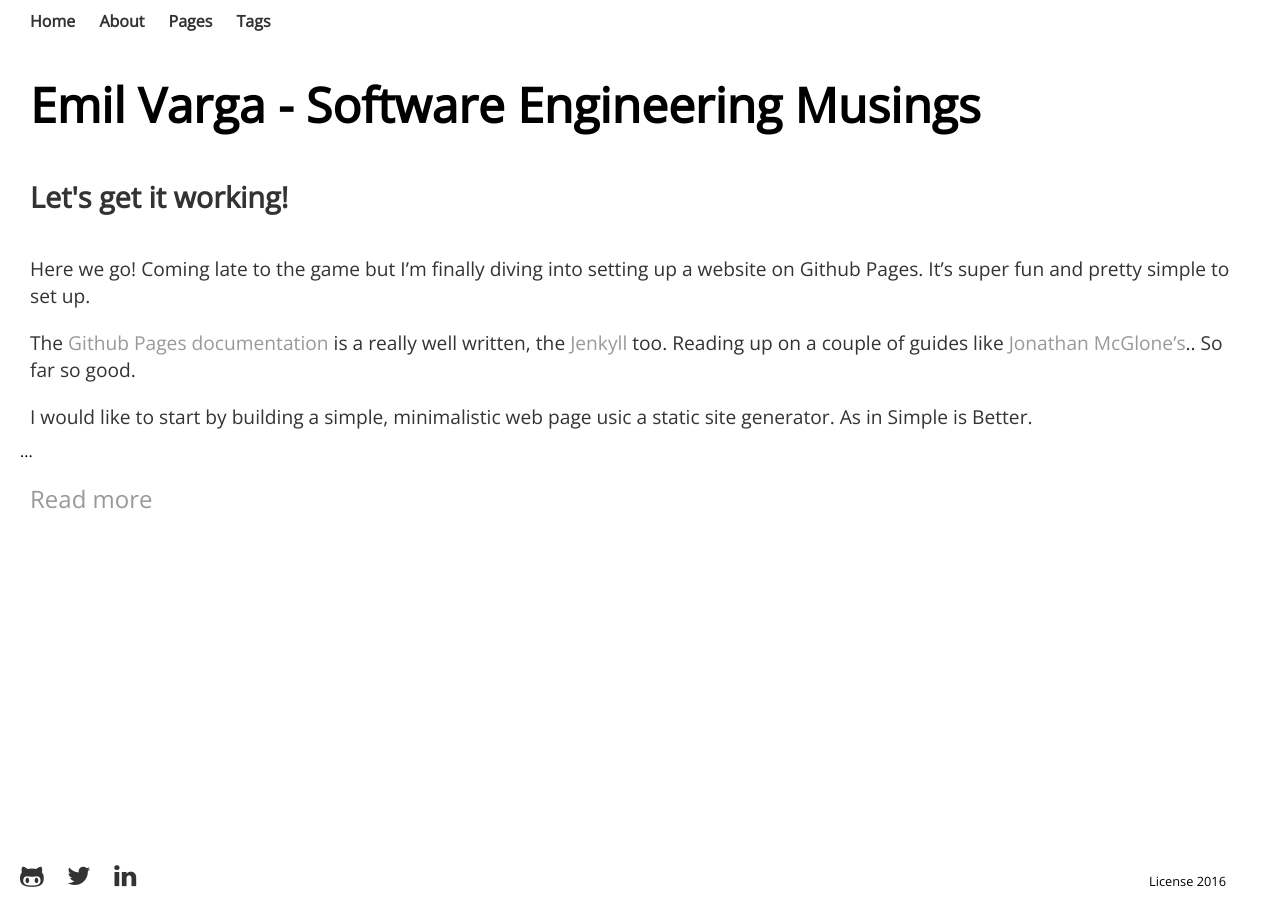
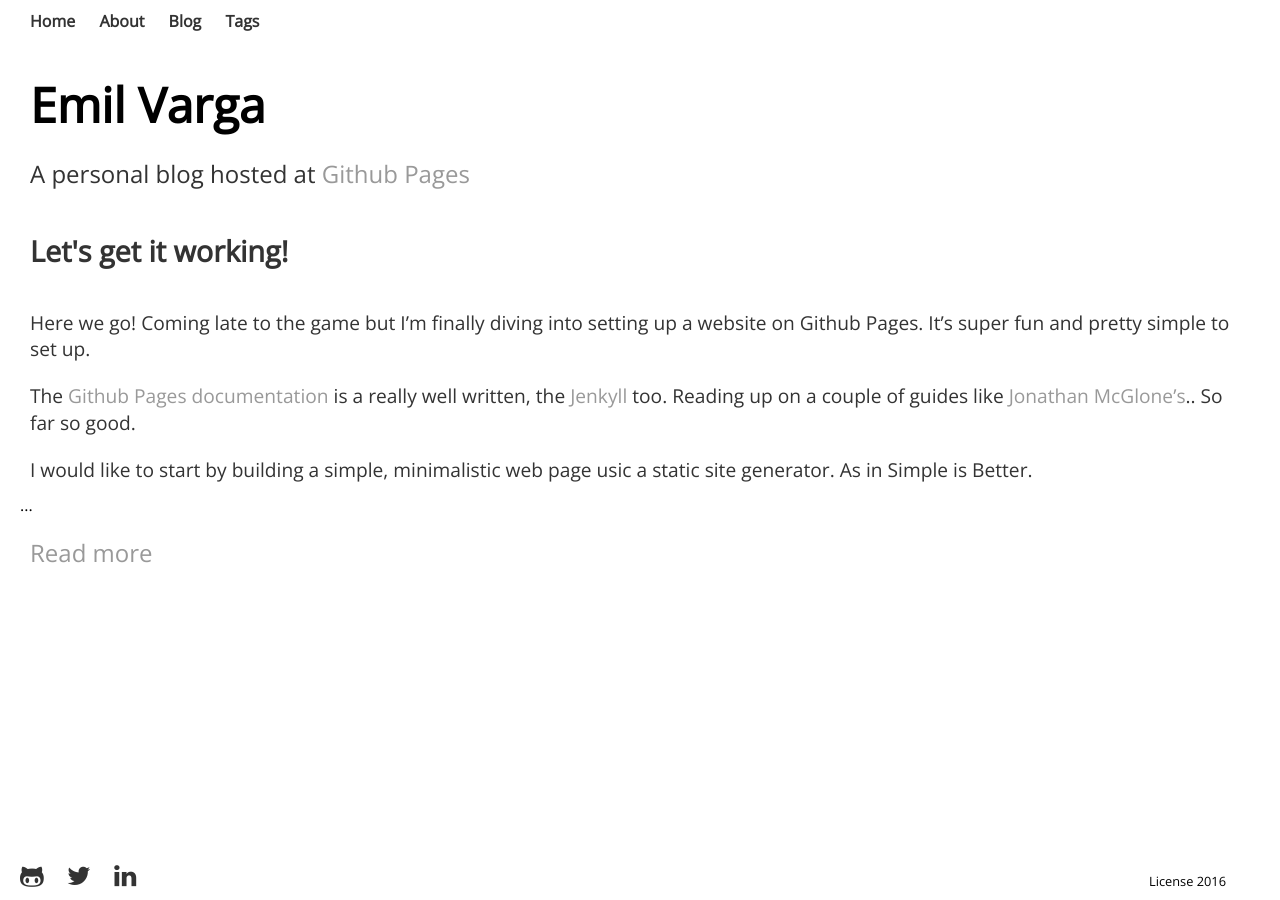
Before and after one commit to cogitor/cogitor.github.io, a Jekyll site: the page built from index.md, in a window 1280 px wide. Built offline with Jekyll 4.4.1, drawn with Linux system fonts in a browser that asks for light colours; nearby versions of some CDN libraries; some web fonts are replaced; Markdown is read by kramdown in place of the engine named in the settings; a style sheet for code colours, icons or effects is not loaded.

Commit message:
Revert "rename blog"
This reverts commit 686315e22a0343e8ed0e0b2a63031da2bab9421d.

```diff
--- a/_config.yml
+++ b/_config.yml
@@ -1,4 +1,4 @@
-title: Software Engineering Musings
+title: Emil Varga
 author:
   name: Emil Varga
   email: emil.varga (at) gmail.com
--- a/_includes/header.html
+++ b/_includes/header.html
@@ -2,7 +2,7 @@
   <ul>
     <li><a href="/">Home</a></li>
     <li><a href="/about">About</a></li>
-    <li><a href="/pages">Pages</a></li>
+    <li><a href="/blog">Blog</a></li>
     <li><a href="/tags">Tags</a></li>
   </ul>
 </nav>
--- a/pages/index.html
+++ b/blog/index.html
@@ -1,5 +1,5 @@
 ---
-title: All Pages
+title: Software Engineering Musings
 ---
 <h1>{{ page.title }}</h1>
 <ul class="posts">
--- a/index.md
+++ b/index.md
@@ -1,7 +1,10 @@
 ---
-title: Emil Varga - Software Engineering Musings
+title: Emil Varga
+tagline: Software Engineering Musings
 ---
 # {{ page.title }}
+
+A personal blog hosted at [Github Pages](https://github.com/cogitor/cogitor.github.io)
 
 <ul class="latest">
   {% for post in site.posts limit 4 %}
```
